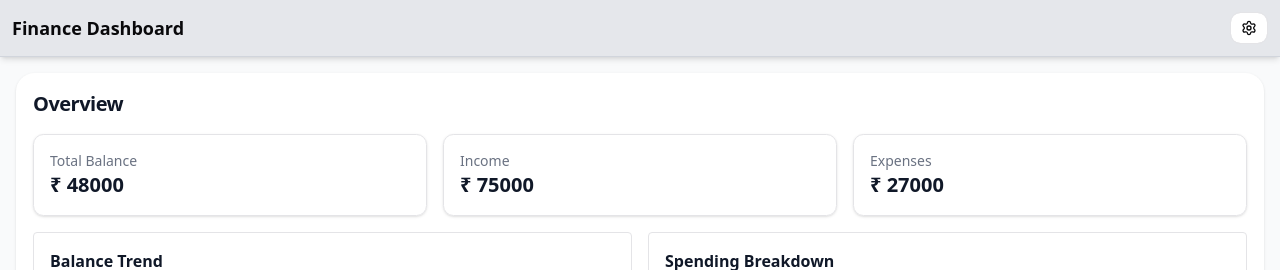
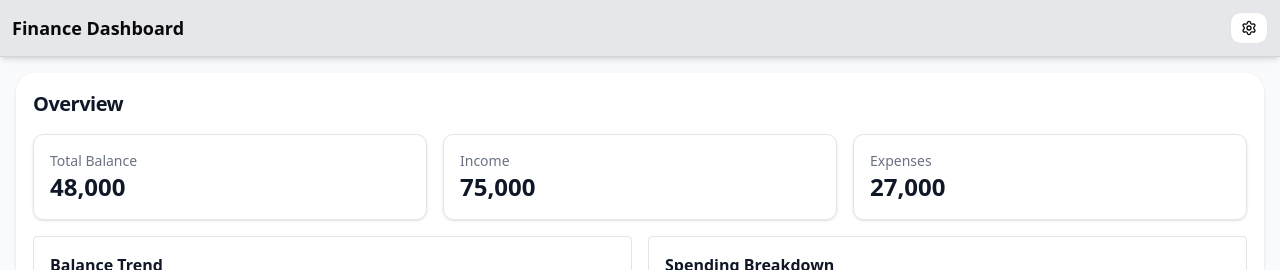
Before and after one commit to PriDebnath/zorvyn-assessment, a React (Vite) app: page / in a window 1280 px wide. Shown: the top 270 px of the page. Built offline with nearby package versions, Linux system fonts and the light colour scheme.

Commit message:
added counter animation

```diff
--- a/package.json
+++ b/package.json
@@ -46,6 +46,7 @@
     "globals": "^17.4.0",
     "lucide-react": "^0.562.0",
     "react": "^19.2.4",
+    "react-countup": "^6.5.3",
     "react-day-picker": "^9.14.0",
     "react-dom": "^19.2.4",
     "react-markdown": "^10.1.0",
--- a/src/feature/dashboard/component/insights/insights.tsx
+++ b/src/feature/dashboard/component/insights/insights.tsx
@@ -6,7 +6,6 @@ interface Props {
 }
 
 function InsightsComponent({ transactions }: Props) {
-  // 1️⃣ Highest Spending Category
   const highestCategory = useMemo(() => {
     const totals: Record<string, number> = {};
 
@@ -24,7 +23,7 @@ function InsightsComponent({ transactions }: Props) {
     return { category, amount };
   }, [transactions]);
 
-  // 2️⃣ Monthly Comparison (income vs expense per month)
+  // Monthly Comparison (income vs expense)
   const monthlyComparison = useMemo(() => {
     const data: Record<string, { income: number; expense: number }> = {};
 
@@ -44,7 +43,6 @@ function InsightsComponent({ transactions }: Props) {
     return data;
   }, [transactions]);
 
-  // 3️⃣ Simple Observation
   const observation = useMemo(() => {
     const income = transactions
       .filter((t) => t.type === "income")
--- /dev/null
+++ b/src/feature/dashboard/component/summary/summary-card.tsx
@@ -0,0 +1,29 @@
+import React from "react";
+import { useCountUp } from 'react-countup';
+
+interface Props {
+  id: string;// should be unique
+  title: string;
+  value: number;
+}
+
+function Card(props: Props) {
+  const { id, title, value } = props
+
+  const Counter = () => {
+    useCountUp({ ref: id, end: value, duration: 5 });
+    return <span id={id} />;
+  };
+
+  return (
+    <div className="p-4 border rounded-lg  shadow-sm">
+      <h3 className="text-sm text-gray-500">{title}</h3>
+      {/* <p className="text-xl font-bold">{value}</p> */}
+      <p className="text-2xl font-bold">
+        <Counter />
+      </p>
+    </div>
+  );
+}
+
+export default React.memo(Card)
--- a/src/feature/dashboard/summary/summary.tsx
+++ b/src/feature/dashboard/component/summary/summary.tsx
@@ -34,9 +34,9 @@ function SummaryComponent(props: Props) {
     const balance = income - expense;
     return (
         <div className="grid grid-cols-1 md:grid-cols-3 gap-4">
-            <SummaryCard title="Total Balance" value={balance} />
-            <SummaryCard title="Income" value={income} />
-            <SummaryCard title="Expenses" value={expense} />
+            <SummaryCard id="total-bcalance-counter" title="Total Balance"   value={balance} />
+            <SummaryCard id="income-counter" title="Income" value={income} />
+            <SummaryCard id="expenses-counter" title="Expenses" value={expense} />
         </div>
     )
 }
--- a/src/feature/dashboard/component/transaction/date-picker.tsx
+++ b/src/feature/dashboard/component/transaction/date-picker.tsx
@@ -1,8 +1,5 @@
-"use client"
-
-import * as React from "react"
+import React from "react"
 import { format } from "date-fns"
-
 import { Button } from "@/components/ui/button"
 import { Calendar } from "@/components/ui/calendar"
 import { Field, FieldLabel } from "@/components/ui/field"
@@ -24,7 +21,6 @@ interface Props {
 
     return (
         <Field className="">
-            {/* <FieldLabel htmlFor="date-picker-simple">Date</FieldLabel> */}
             <Popover>
                 <PopoverTrigger render={<Button
                     variant="outline"
--- a/src/feature/dashboard/component/transaction/select-transaction.tsx
+++ b/src/feature/dashboard/component/transaction/select-transaction.tsx
@@ -8,8 +8,6 @@ import {
     SelectValue,
 } from "@/components/ui/select"
 import React from "react"
-import { roles, useRoleStore } from "@/store/role.store"
-import { mockTransactions } from "../../mock-data";
 
 interface Props {
     id: string;
--- a/src/feature/dashboard/summary/summary-card.tsx
+++ /dev/null
@@ -1,18 +0,0 @@
-import React from "react";
-
-interface Props{
-    title: string;
-    value: number;
-}
-
-function Card(props:Props) {
-  const { title, value } = props
-  return (
-    <div className="p-4 border rounded-lg  shadow-sm">
-      <h3 className="text-sm text-gray-500">{title}</h3>
-      <p className="text-xl font-bold">₹ {value}</p>
-    </div>
-  );
-}
-
-export default  React.memo(Card)
--- a/src/page/dashboard/dashboard.tsx
+++ b/src/page/dashboard/dashboard.tsx
@@ -1,6 +1,6 @@
 import React from "react";
 import { useTransactionStore } from "@/store/transaction.store";
-import SummaryComponent from "@/feature/dashboard/summary/summary";
+import SummaryComponent from "@/feature/dashboard/component/summary/summary";
 import Setting from "@/feature/dashboard/component/setting/setting";
 import InsightsComponent from "@/feature/dashboard/component/insights/insights";
 import TransactionComponent from "@/feature/dashboard/component/transaction/transaction";
```
Also changed, not shown: src/feature/dashboard/component/transaction/add-edit-transaction.tsx (+5 -6 lines), src/feature/dashboard/component/transaction/transaction.tsx (+7 -7 lines), 1 other file (tests, documents, lock files or other folders).
